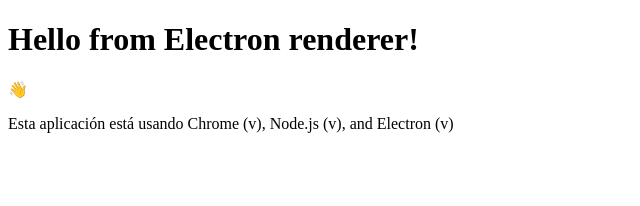
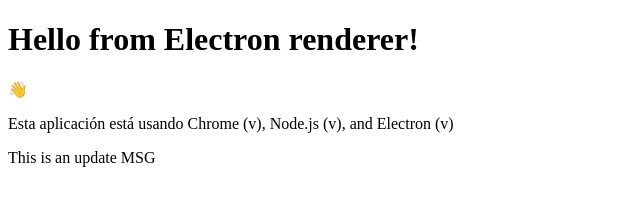
Before and after one commit to GuillermoAAD/my-electron-app, an Electron app: page index.html in a window 800 px wide. Shown: the whole page, without its empty margins (0-640 px from the left). Drawn offline with Linux system fonts and the light colour scheme; no server answers.

Commit message:
[T]  message

```diff
--- a/index.html
+++ b/index.html
@@ -18,6 +18,8 @@
     <p>👋</p>
     <p id="info"></p>
 
+    This  is an update MSG
+
   </body>
   <script src="./renderer.js"></script>
 
```
